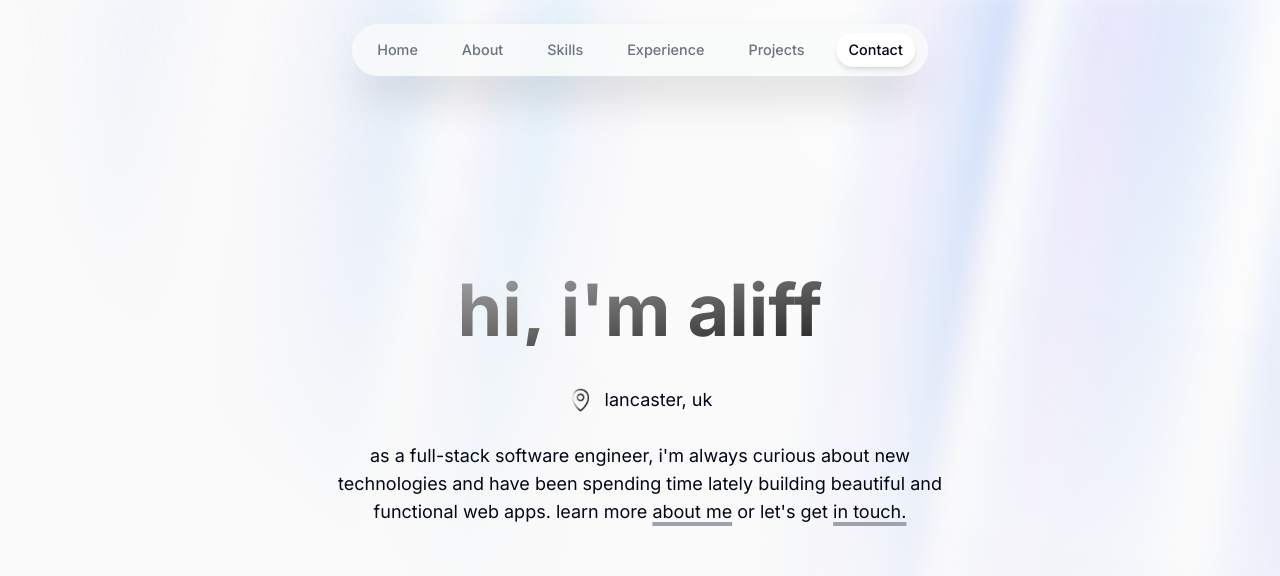
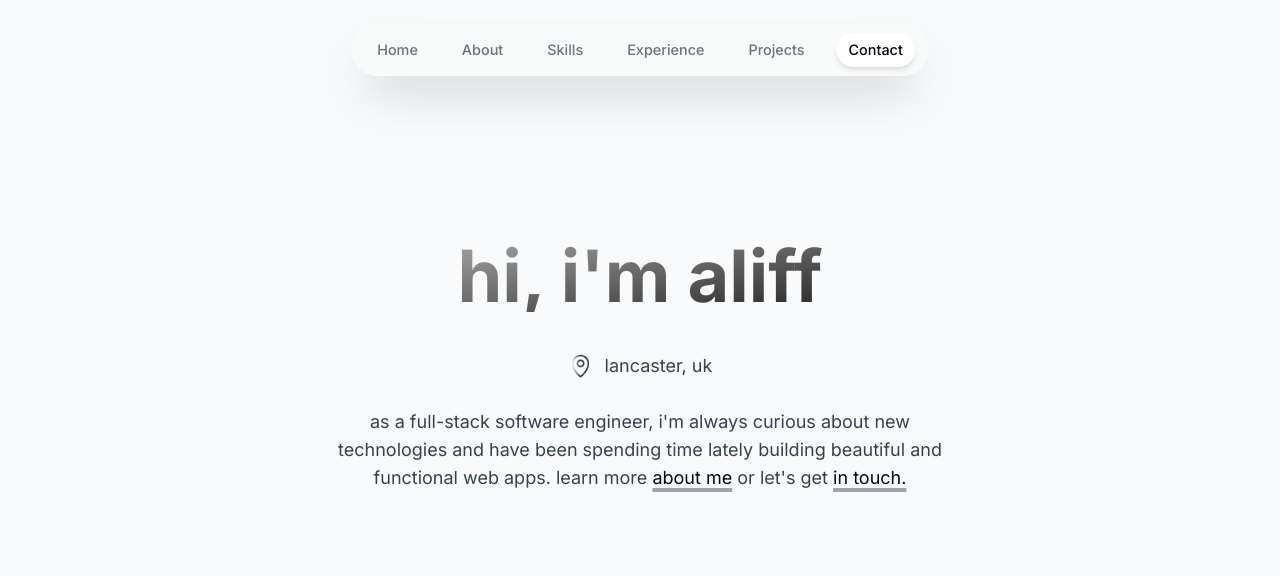
Before and after one commit to aliff6406/portfolio, a Next.js app: page / in a window 1280 px wide. Shown: the top 576 px of the page. Built offline with nearby package versions, Linux system fonts and the light colour scheme; no server answers.

Commit message:
feat: remove hero background

```diff
--- a/components/Hero.tsx
+++ b/components/Hero.tsx
@@ -4,13 +4,11 @@ import Image from "next/image";
 import React from "react";
 import UnderlineButton from "./ui/UnderlineButton";
 import { useSectionInView } from "@/lib/hooks";
-import { AuroraBackground } from "./ui/aurora-background";
 // import { motion } from "framer-motion";
 
 const Hero = () => {
   const { ref } = useSectionInView({ sectionName: "Home", threshold: 0.9 });
   return (
-    <AuroraBackground className="w-[100vw]">
     <section
       ref={ref}
       className="relative z-10 mb-40 mt-10 flex scroll-mt-[200] justify-center pt-[12.5rem] text-center sm:mb-40 md:mb-60"
@@ -34,9 +32,9 @@ const Hero = () => {
         </div>
         <div className="sm:text-md max-w-[40rem] pt-7 md:text-lg">
           <p className="inline">
-              as a full-stack software engineer, i&apos;m always curious about
-              new technologies and have been spending time lately building
-              beautiful and functional web apps. learn more&nbsp;
+            as a full-stack software engineer, i&apos;m always curious about new
+            technologies and have been spending time lately building beautiful
+            and functional web apps. learn more&nbsp;
           </p>
           <UnderlineButton href="#about" text="about me" />
           <p className="inline">&nbsp;or let&apos;s get&nbsp;</p>
@@ -52,7 +50,6 @@ const Hero = () => {
         </div> */}
       </div>
     </section>
-    </AuroraBackground>
   );
 };
 
--- a/components/ui/aurora-background.tsx
+++ /dev/null
@@ -1,40 +0,0 @@
-"use client";
-import { cn } from "@/lib/utils";
-import React, { ReactNode } from "react";
-
-interface AuroraBackgroundProps extends React.HTMLProps<HTMLDivElement> {
-  children: ReactNode;
-  showRadialGradient?: boolean;
-}
-
-export const AuroraBackground = ({
-  className,
-  children,
-  showRadialGradient = true,
-  ...props
-}: AuroraBackgroundProps) => {
-  return (
-    <main>
-      <div
-        className={cn(
-          "transition-bg relative flex h-[100vh] flex-col items-center justify-center bg-zinc-50 text-slate-950 dark:bg-zinc-900",
-          className,
-        )}
-        {...props}
-      >
-        <div className="absolute inset-0 overflow-hidden">
-          <div
-            //   I'm sorry but this is what peak developer performance looks like // trigger warning
-            className={cn(
-              `pointer-events-none absolute -inset-[10px] opacity-50 blur-[10px] invert filter will-change-transform [--aurora:repeating-linear-gradient(100deg,var(--blue-500)_10%,var(--indigo-300)_15%,var(--blue-300)_20%,var(--violet-200)_25%,var(--blue-400)_30%)] [--dark-gradient:repeating-linear-gradient(100deg,var(--black)_0%,var(--black)_7%,var(--transparent)_10%,var(--transparent)_12%,var(--black)_16%)] [--white-gradient:repeating-linear-gradient(100deg,var(--white)_0%,var(--white)_7%,var(--transparent)_10%,var(--transparent)_12%,var(--white)_16%)] [background-image:var(--white-gradient),var(--aurora)] [background-position:50%_50%,50%_50%] [background-size:300%,_200%] after:absolute after:inset-0 after:animate-aurora after:mix-blend-difference after:content-[""] after:[background-attachment:fixed] after:[background-image:var(--white-gradient),var(--aurora)] after:[background-size:200%,_100%] dark:invert-0 dark:[background-image:var(--dark-gradient),var(--aurora)] after:dark:[background-image:var(--dark-gradient),var(--aurora)]`,
-
-              showRadialGradient &&
-                `[mask-image:radial-gradient(ellipse_at_100%_0%,black_10%,var(--transparent)_70%)]`,
-            )}
-          ></div>
-        </div>
-        {children}
-      </div>
-    </main>
-  );
-};
--- a/tailwind.config.ts
+++ b/tailwind.config.ts
@@ -1,10 +1,6 @@
 /* eslint-disable @typescript-eslint/no-explicit-any */
 /* eslint-disable @typescript-eslint/no-require-imports */
 import type { Config } from "tailwindcss";
-
-const {
-  default: flattenColorPalette,
-} = require("tailwindcss/lib/util/flattenColorPalette");
 
 const config: Config = {
   darkMode: ["class"],
@@ -63,34 +59,9 @@ const config: Config = {
         md: "calc(var(--radius) - 2px)",
         sm: "calc(var(--radius) - 4px)",
       },
-      animation: {
-        aurora: "aurora 60s linear infinite",
-      },
-      keyframes: {
-        aurora: {
-          from: {
-            backgroundPosition: "50% 50%, 50% 50%",
-          },
-          to: {
-            backgroundPosition: "350% 50%, 350% 50%",
-          },
-        },
-      },
     },
   },
-  plugins: [require("tailwindcss-animate"), addVariablesForColors],
+  plugins: [require("tailwindcss-animate")],
 };
 
-// This plugin adds each Tailwind color as a global CSS variable, e.g. var(--gray-200).
-function addVariablesForColors({ addBase, theme }: any) {
-  const allColors = flattenColorPalette(theme("colors"));
-  const newVars = Object.fromEntries(
-    Object.entries(allColors).map(([key, val]) => [`--${key}`, val]),
-  );
-
-  addBase({
-    ":root": newVars,
-  });
-}
-
 export default config;
```
Lines whose indentation alone changed are shown as unchanged.
